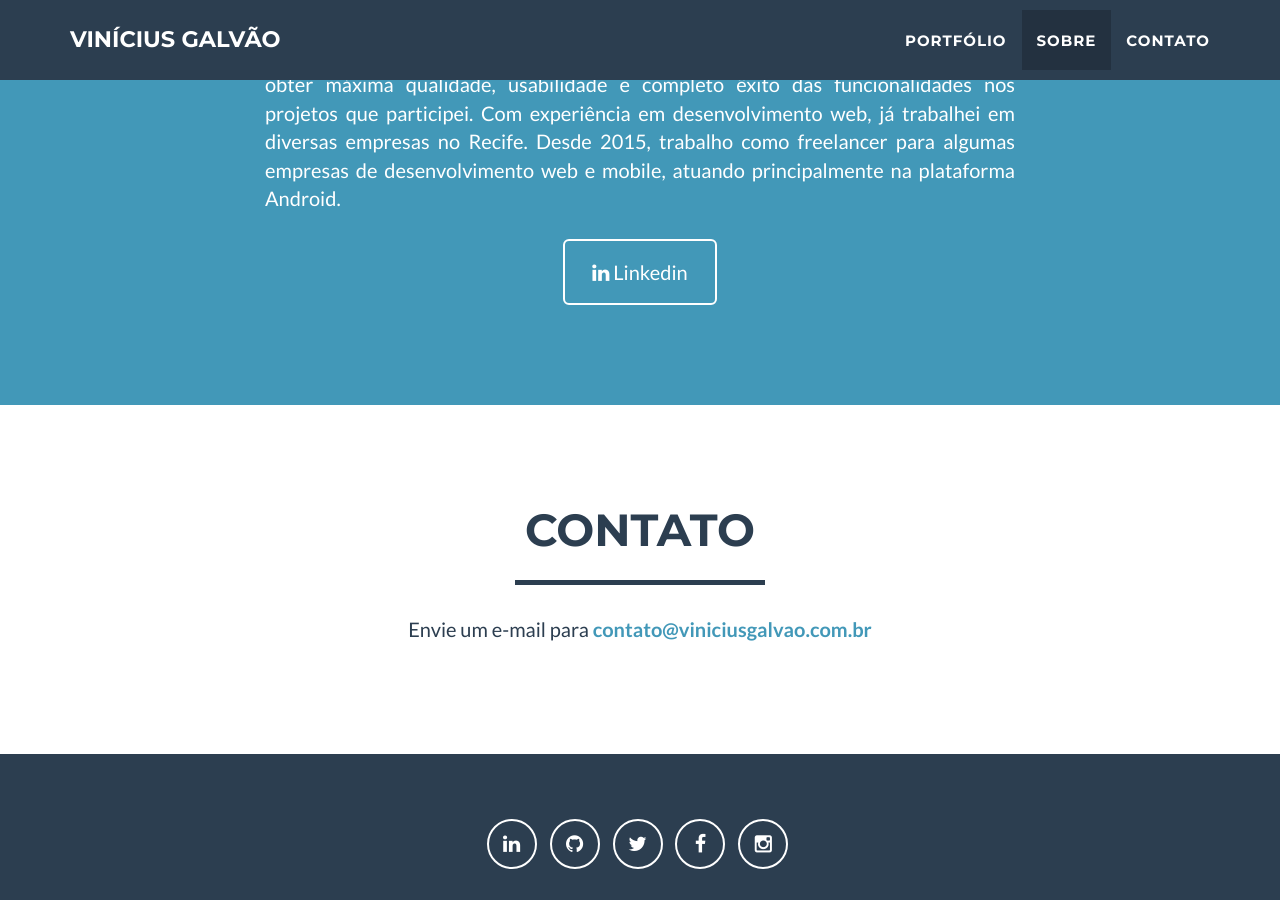
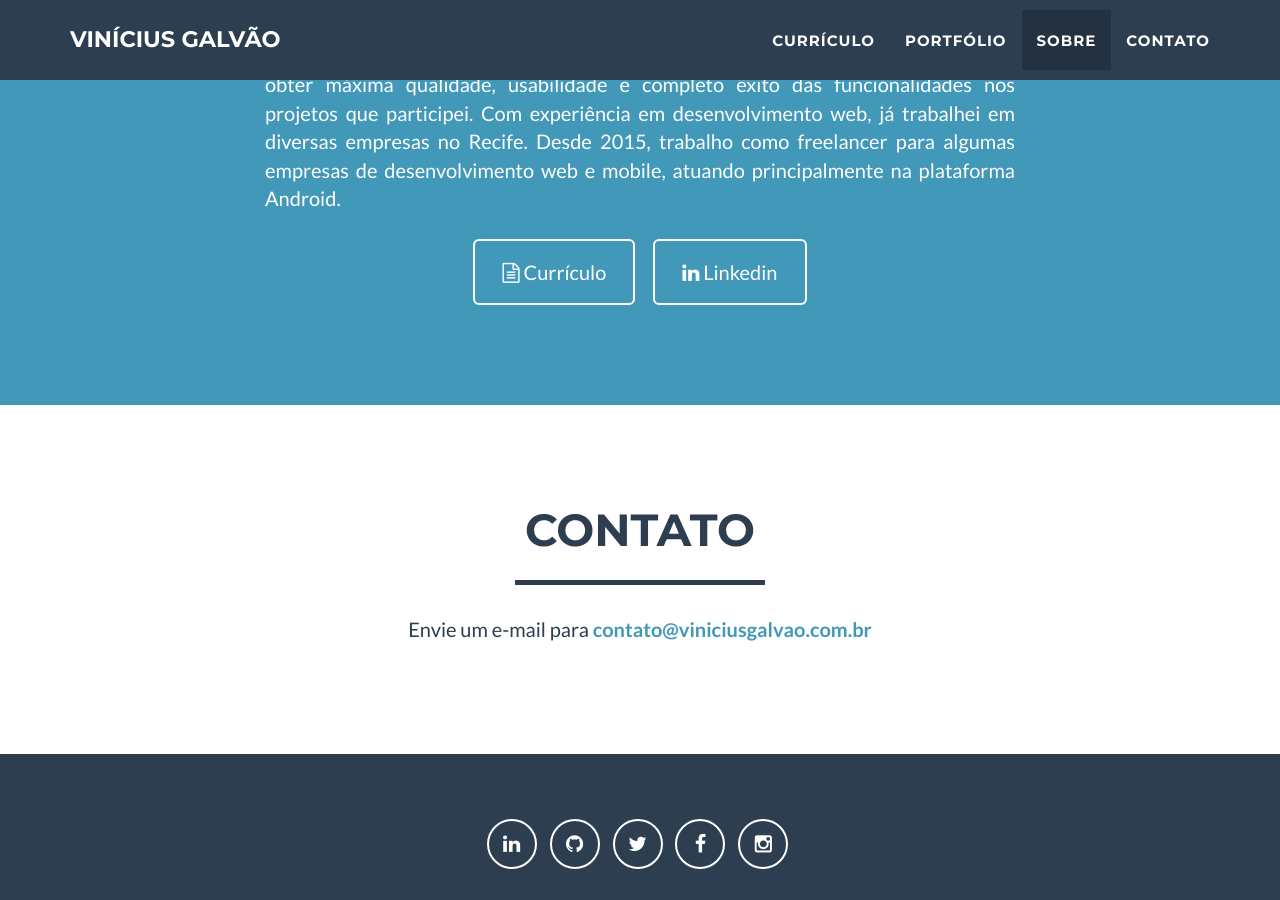
Before and after one commit to viniciusgalvao/viniciusgalvao.github.io, a Jekyll site: the page built from index.html, in a window 1280 px wide and 900 px high, scrolled down 1881 px. Built offline with Jekyll 4.4.1, drawn with Linux system fonts in a browser that asks for light colours.

Commit message:
Add resume link and menu

```diff
--- a/_includes/about.html
+++ b/_includes/about.html
@@ -14,6 +14,9 @@
                     </p>
                 </div>
                 <div class="col-lg-8 col-lg-offset-2 text-center">
+                    <a style="margin-right: 15px;" href="http://www.viniciusgalvao.com.br/resume" target="_blank" class="btn btn-lg btn-outline">
+                        <i class="fa fa-file-text-o"></i> Currículo
+                    </a>
                     <a href="https://www.linkedin.com/in/vin%C3%ADcius-galv%C3%A3o-78a95912" target="_blank" class="btn btn-lg btn-outline">
                         <i class="fa fa-linkedin"></i> Linkedin
                     </a>
--- a/_includes/nav.html
+++ b/_includes/nav.html
@@ -5,6 +5,7 @@
             <div class="navbar-header page-scroll">
                 <button type="button" class="navbar-toggle" data-toggle="collapse" data-target="#bs-example-navbar-collapse-1">
                     <span class="sr-only">Toggle navigation</span>
+                    <span class="icon-bar"></span>
                     <span class="icon-bar"></span>
                     <span class="icon-bar"></span>
                     <span class="icon-bar"></span>
@@ -18,6 +19,10 @@
                     <li class="hidden">
                         <a href="#page-top"></a>
                     </li>
+                    <li class="page-scroll">
+                        <a href="http://www.viniciusgalvao.com.br/resume" target="_blank">Currículo</a>
+                    </li>
+                    <li></li>
                     <li class="page-scroll">
                         <a href="#portfolio">Portfólio</a>
                     </li>
```
